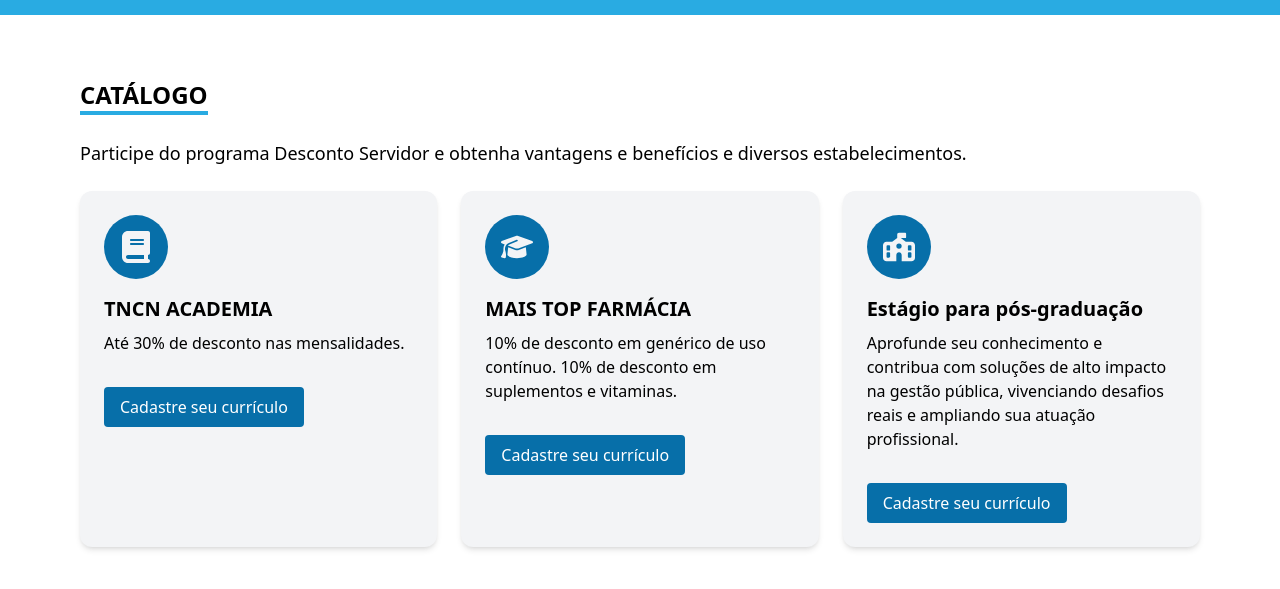
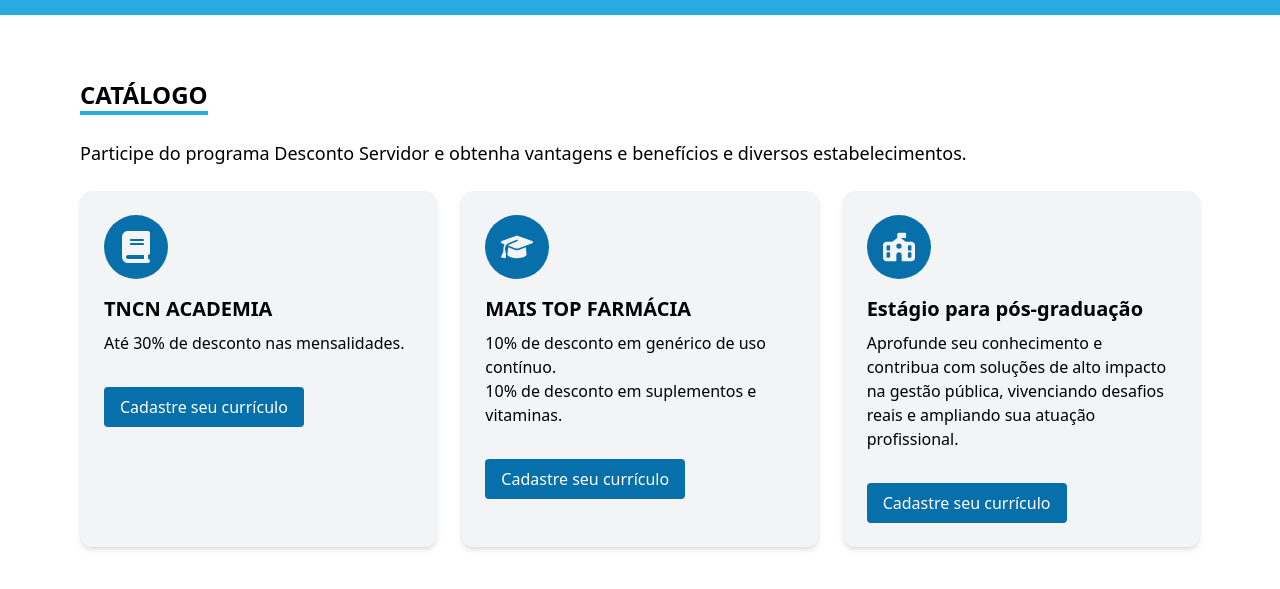
Before and after one commit to dtiegpa/descontoservidor, a plain HTML site: page index.html in a window 1280 px wide. Shown: the part 49-638 px from the top of the page. Drawn offline with nearby package versions, Linux system fonts and the light colour scheme.

Commit message:
Update index.html

```diff
--- a/index.html
+++ b/index.html
@@ -55,7 +55,7 @@
           </div>
           <h3 class="text-xl font-semibold mb-2">MAIS TOP FARMÁCIA</h3>
           <p class="mb-4">
-            10% de desconto em genérico de uso contínuo.
+            10% de desconto em genérico de uso contínuo.<br>
             10% de desconto em suplementos e vitaminas.
           </p>
           <a href="https://forms.gle/QaECXUafRVh4DjFL6" class="bg-[color:var(--azul-principal)] text-white px-4 py-2 rounded hover:bg-[color:var(--azul-hover)] mt-4 transform transition-transform hover:scale-105 inline-block text-center">Cadastre seu currículo</a>
```
